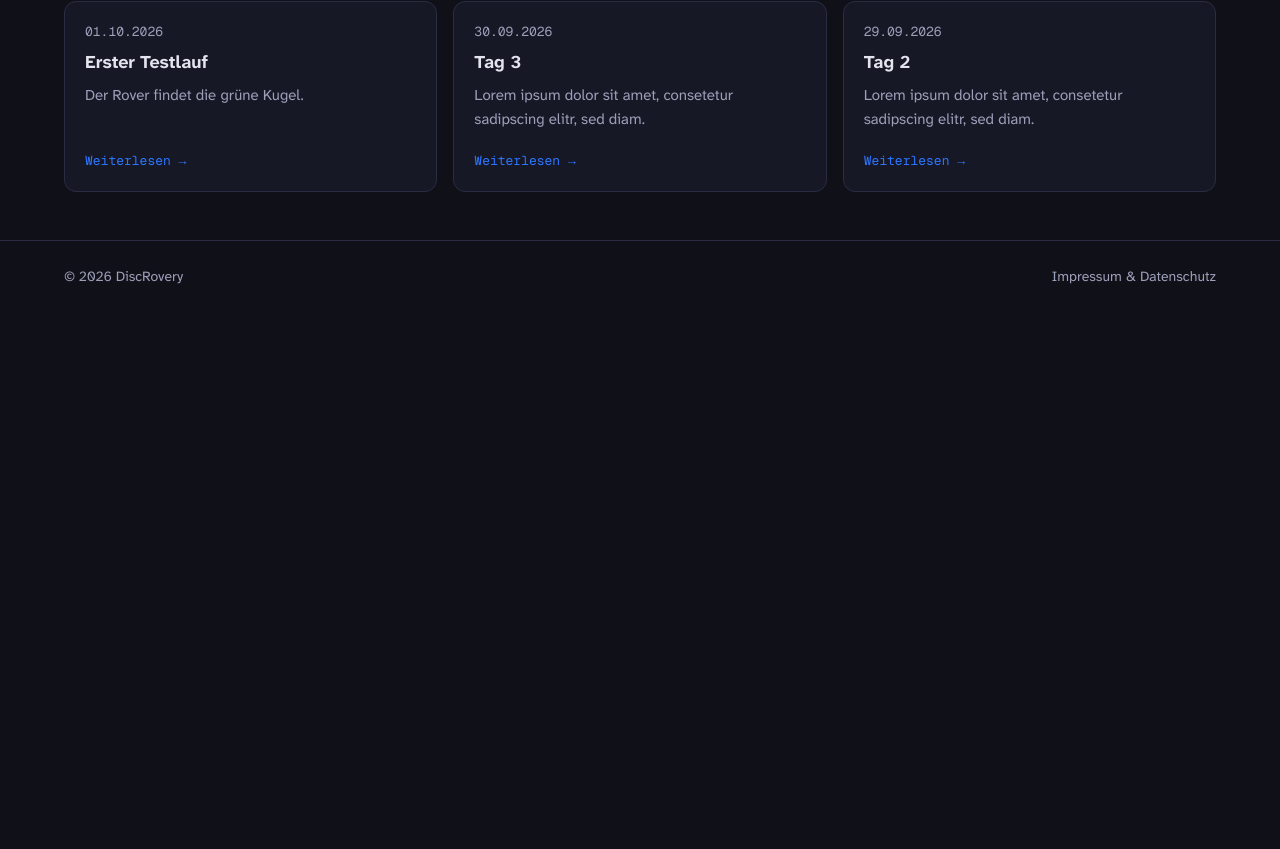
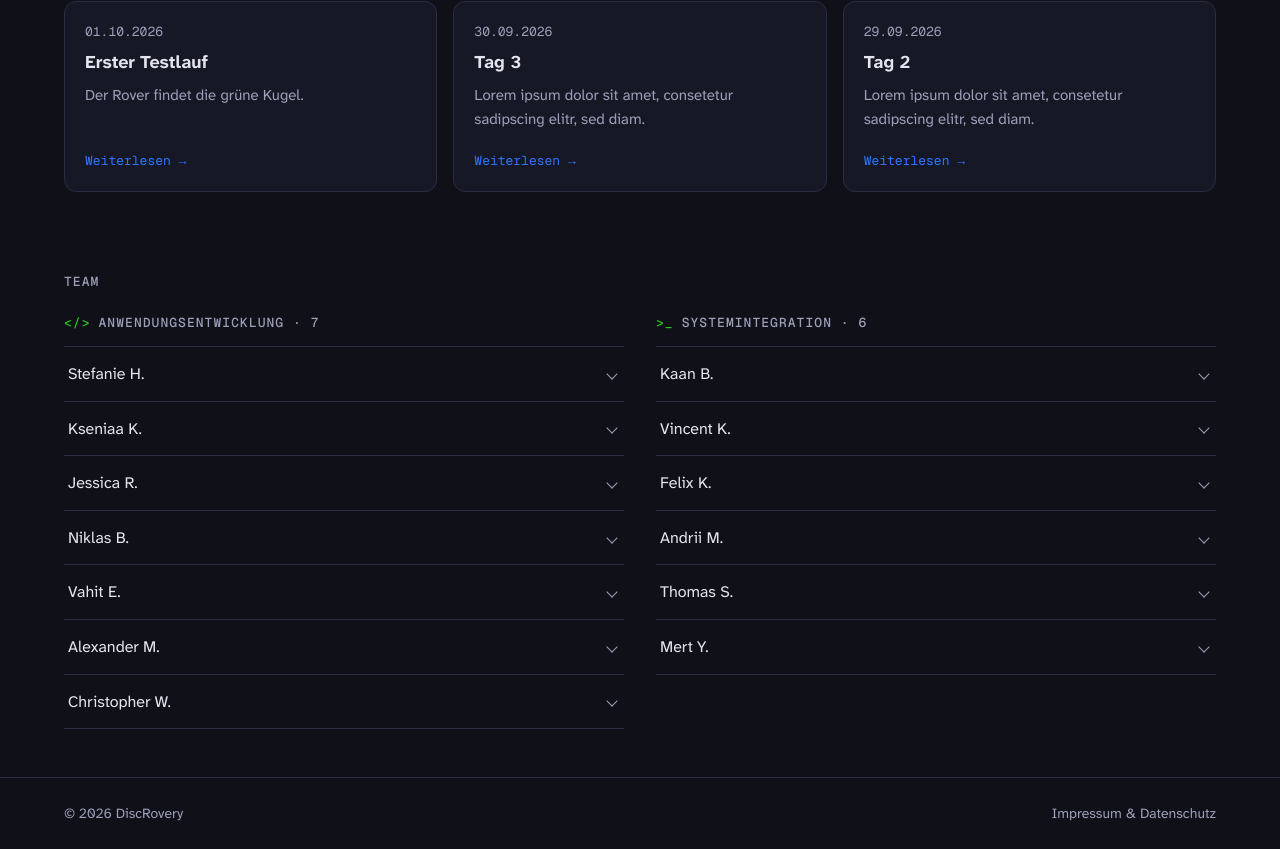
Before and after one commit to digiCoon/discRovery, a React (Vite) app: page / in a window 1280 px wide. Shown: the part 655-1504 px from the top of the page. Before the commit the page ends 967 px from the top, so only its background shows below. Built offline with nearby package versions, Linux system fonts and the light colour scheme; a web font is replaced by a local one.

Commit message:
feat: add team section with expandable profiles

```diff
--- /dev/null
+++ b/src/components/Team.jsx
@@ -0,0 +1,82 @@
+import { useState } from 'react'
+import { departments } from '../content/team.js'
+import '../styles/Team.css'
+
+export default function Team() {
+    return (
+        <section id="team" className="section" aria-labelledby="team-title">
+            <div className="section__head">
+                <h2 id="team-title" className="eyebrow">Team</h2>
+            </div>
+
+            <div className="team">
+                {departments.map((department) => (
+                    <Department key={department.id} department={department} />
+                ))}
+            </div>
+        </section>
+    )
+}
+
+// Each department keeps its own open profile, so one per column can be open
+function Department({ department }) {
+    const [openId, setOpenId] = useState(null)
+
+    return (
+        <div className="team__department">
+            <h3 className="team__heading">
+                <span className="team__symbol" aria-hidden="true">{department.symbol}</span>
+                {department.label} · {department.members.length}
+            </h3>
+
+            <ul className="team__list">
+                {department.members.map((member) => {
+                    const isOpen = member.id === openId
+                    const panelId = `member-${member.id}`
+
+                    return (
+                        <li key={member.id} className="team__member">
+                            <button
+                                type="button"
+                                className="team__toggle"
+                                aria-expanded={isOpen}
+                                aria-controls={panelId}
+                                onClick={() => setOpenId(isOpen ? null : member.id)}
+                            >
+                                <span>{member.name}</span>
+                                <span className="team__chevron" aria-hidden="true" />
+                            </button>
+
+                            <div id={panelId} className="team__profile" hidden={!isOpen}>
+                                <h4 className="team__label">{'> Mission'}</h4>
+                                <p>{member.tasks}</p>
+
+                                {member.funfact && (
+                                    <>
+                                        <h4 className="team__label">// Funfact</h4>
+                                        <p>{member.funfact}</p>
+                                    </>
+                                )}
+
+                                {member.links.length > 0 && (
+                                    <>
+                                        <h4 className="team__label">{'> Links'}</h4>
+                                        <ul className="team__links">
+                                            {member.links.map((link) => (
+                                                <li key={link.url}>
+                                                    <a href={link.url} target="_blank" rel="noopener noreferrer">
+                                                        → {link.label}
+                                                    </a>
+                                                </li>
+                                            ))}
+                                        </ul>
+                                    </>
+                                )}
+                            </div>
+                        </li>
+                    )
+                })}
+            </ul>
+        </div>
+    )
+}
--- /dev/null
+++ b/src/content/team.js
@@ -0,0 +1,40 @@
+// Display order: as listed here (women first, then by last name)
+export const departments = [
+    {
+        id: 'ae',
+        label: 'Anwendungsentwicklung',
+        symbol: '</>',
+        members: [
+            { id: 'stefanie-h', name: 'Stefanie H.', tasks: 'Folgt.', funfact: '', links: [] },
+            { id: 'kseniaa-k', name: 'Kseniaa K.', tasks: 'Folgt.', funfact: '', links: [] },
+            {
+                id: 'jessica-r',
+                name: 'Jessica R.',
+                tasks: 'Konzept, Design und Umsetzung der Projektwebseite, Pflege der Inhalte, Erstellung von Beiträgen und Einrichtung des Hostings.',                funfact: 'Hat mehr Browser-Tabs offen als der Rover Sensoren.',
+                links: [
+                    { label: 'portfolio', url: 'https://digicoon.de' },
+                    { label: 'github', url: 'https://github.com/digiCoon' },
+                    { label: 'linkedin', url: 'https://www.linkedin.com/in/DEIN-PROFIL' },
+                    { label: 'xing', url: 'https://www.xing.com/profile/DEIN-PROFIL' },
+                ],
+            },
+            { id: 'niklas-b', name: 'Niklas B.', tasks: 'Folgt.', funfact: '', links: [] },
+            { id: 'vahit-e', name: 'Vahit E.', tasks: 'Folgt.', funfact: '', links: [] },
+            { id: 'alexander-m', name: 'Alexander M.', tasks: 'Folgt.', funfact: '', links: [] },
+            { id: 'christopher-w', name: 'Christopher W.', tasks: 'Folgt.', funfact: '', links: [] },
+        ],
+    },
+    {
+        id: 'si',
+        label: 'Systemintegration',
+        symbol: '>_',
+        members: [
+            { id: 'kaan-b', name: 'Kaan B.', tasks: 'Folgt.', funfact: '', links: [] },
+            { id: 'vincent-k', name: 'Vincent K.', tasks: 'Folgt.', funfact: '', links: [] },
+            { id: 'felix-k', name: 'Felix K.', tasks: 'Folgt.', funfact: '', links: [] },
+            { id: 'andrii-m', name: 'Andrii M.', tasks: 'Folgt.', funfact: '', links: [] },
+            { id: 'thomas-s', name: 'Thomas S.', tasks: 'Folgt.', funfact: '', links: [] },
+            { id: 'mert-y', name: 'Mert Y.', tasks: 'Folgt.', funfact: '', links: [] },
+        ],
+    },
+]
--- a/src/pages/Home.jsx
+++ b/src/pages/Home.jsx
@@ -1,11 +1,13 @@
 import Hero from '../components/Hero.jsx'
 import LatestEntries from '../components/LatestEntries.jsx'
+import Team from '../components/Team.jsx'
 
 export default function Home() {
     return (
         <>
             <Hero />
             <LatestEntries />
+            <Team />
         </>
     )
 }
--- /dev/null
+++ b/src/styles/Team.css
@@ -0,0 +1,126 @@
+.team {
+    display: grid;
+    gap: 2.5rem;
+}
+
+@media (min-width: 48rem) {
+    .team {
+        grid-template-columns: 1fr 1fr;
+        align-items: start;
+        gap: 2rem;
+    }
+}
+
+.team__heading {
+    display: flex;
+    gap: 0.5rem;
+    margin: 0;
+    padding-bottom: 0.75rem;
+    border-bottom: 1px solid var(--color-border);
+    font-family: var(--font-mono);
+    font-size: 0.8125rem;
+    font-weight: 500;
+    letter-spacing: 0.08em;
+    text-transform: uppercase;
+    color: var(--color-text-muted);
+}
+
+.team__symbol {
+    color: var(--color-green);
+}
+
+.team__list {
+    margin: 0;
+    padding: 0;
+    list-style: none;
+}
+
+.team__member {
+    border-bottom: 1px solid var(--color-border);
+}
+
+.team__toggle {
+    display: flex;
+    justify-content: space-between;
+    align-items: center;
+    width: 100%;
+    padding: 0.875rem 0.25rem;
+    border: none;
+    background: none;
+    color: var(--color-text);
+    font: inherit;
+    text-align: left;
+    cursor: pointer;
+}
+
+.team__toggle[aria-expanded='true'] {
+    font-weight: 600;
+    color: var(--color-green);
+}
+
+/* Chevron drawn with two borders, rotates when open */
+.team__chevron {
+    width: 0.5rem;
+    height: 0.5rem;
+    margin-right: 0.25rem;
+    border-right: 1.5px solid var(--color-text-muted);
+    border-bottom: 1.5px solid var(--color-text-muted);
+    transform: rotate(45deg);
+    transition: transform 0.2s;
+}
+
+.team__toggle:hover .team__chevron,
+.team__toggle[aria-expanded='true'] .team__chevron {
+    border-color: var(--color-green);
+}
+
+.team__toggle[aria-expanded='true'] .team__chevron {
+    transform: rotate(-135deg);
+}
+
+.team__profile {
+    margin: 0 0 1rem 0.75rem;
+    padding-left: 1rem;
+    border-left: 2px solid var(--color-green);
+}
+
+.team__label {
+    margin: 1rem 0 0.25rem;
+    font-family: var(--font-mono);
+    font-size: 0.75rem;
+    font-weight: 500;
+    letter-spacing: 0.08em;
+    text-transform: uppercase;
+    color: var(--color-text);
+}
+
+.team__label:first-child {
+    margin-top: 0;
+}
+
+.team__profile p {
+    margin: 0;
+    font-size: 0.9375rem;
+    color: var(--color-text-muted);
+}
+
+.team__links {
+    display: flex;
+    flex-wrap: wrap;
+    gap: 1rem;
+    margin: 0;
+    padding: 0;
+    list-style: none;
+    font-family: var(--font-mono);
+    font-size: 0.8125rem;
+}
+
+.team__links a {
+    color: var(--color-text-muted);
+    text-decoration: none;
+    transition: color 0.15s;
+}
+
+.team__links a:hover {
+    color: var(--color-green);
+}
```
